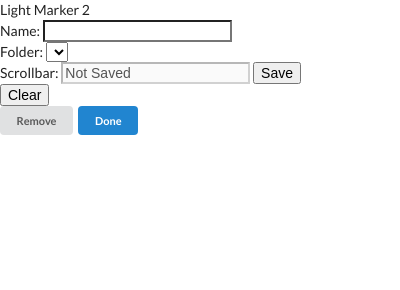
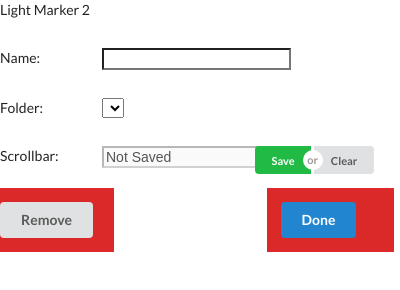
Before and after one commit to yongli-abc/LightMarker2, a browser extension: page src/html/popup.html in a window 400 px wide. Drawn offline with Linux system fonts and the light colour scheme.

Commit message:
continue with semantic-ui

```diff
--- a/src/css/popup.css
+++ b/src/css/popup.css
@@ -1,3 +1,3 @@
 body {
-    width: 320px;
+    width: 380px;
 }
--- a/src/html/popup.html
+++ b/src/html/popup.html
@@ -9,25 +9,56 @@
     <title>LightMarker2</title>
 </head>
 <body>
-    <div>
-        <div><span>Light Marker 2</span></div>
-
-        <div><span>Name: </span><input id="name-input" type="text"></div>
-
-
-        <div><span>Folder: </span><select id="folder-select"></select></div>
-
-        <span>Scrollbar: </span>
-        <input id="scrollbar-input" type="text" value="Not Saved" disabled>
-        <button id="save-btn">Save</button>
-        <button id="clear-btn">Clear</button>
-
-        <div>
-            <button id="remove-btn" class="mini ui button">Remove</button>
-            <!-- <button id="edit-btn">Edit...</button> -->
-            <button id="done-btn" class="mini ui primary button">Done</button>
+    <div class="ui grid">
+        <div class="row">
+            <div class="sixteen wide column"><span>Light Marker 2</span></div>
         </div>
 
+        <div class="row">
+            <div class="four wide column">
+                <span>Name: </span>
+            </div>
+            <div class="twelve wide column">
+                <input id="name-input" type="text">
+            </div>
+        </div>
+
+        <div class="row">
+            <div class="four wide column">
+                <span>Folder: </span>
+            </div>
+            <div class="twelve wide column">
+                <select id="folder-select"></select>
+            </div>
+        </div>
+
+        <div class="row">
+            <div class="four wide column">
+                <span>Scrollbar: </span>
+            </div>
+            <div class="six wide column">
+                <input id="scrollbar-input" type="text" value="Not Saved" disabled size="18">
+            </div>
+            <div class="six wide centered column">
+                <div class="mini ui buttons">
+                    <button id="save-btn" class="ui positive button">Save</button>
+                    <div class="or"></div>
+                    <button id="clear-btn" class="ui button">Clear</button>
+                </div>
+            </div>
+        </div>
+
+        <div class="row">
+            <div class="red five wide column">
+                <button id="remove-btn" class="ui button">Remove</button>
+            </div>
+            <div class="six wide column">
+
+            </div>
+            <div class="red five wide column">
+                <button id="done-btn" class="ui primary button">Done</button>
+            </div>
+        </div>
     </div>
 
     <script src="/src/js/jquery-3.2.1.slim.min.js"></script>
```
